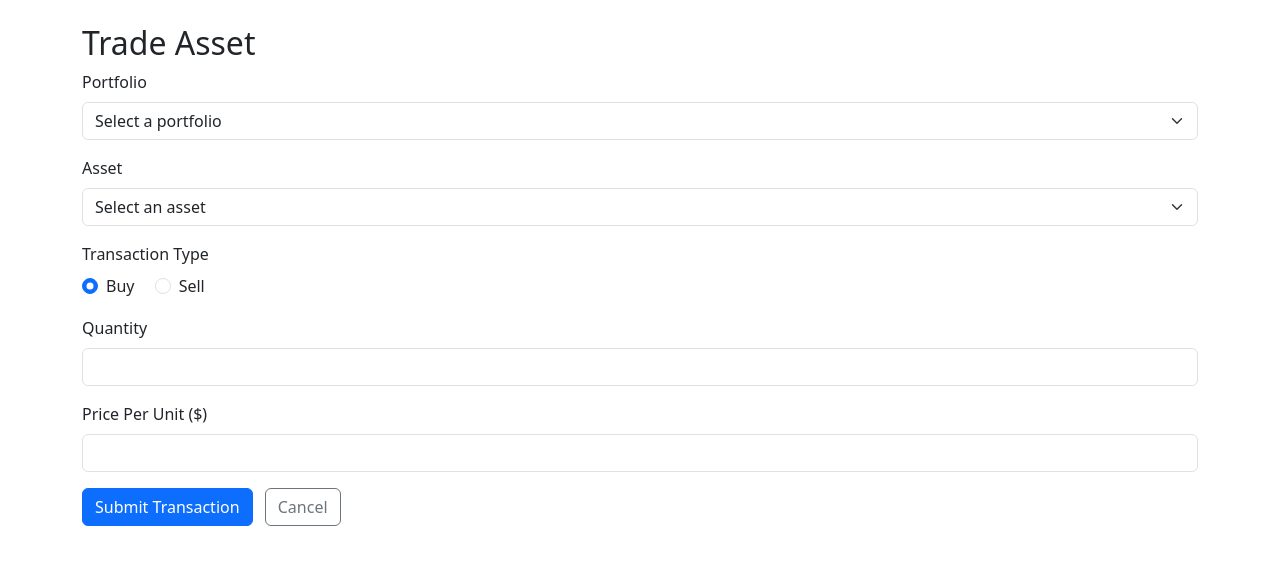
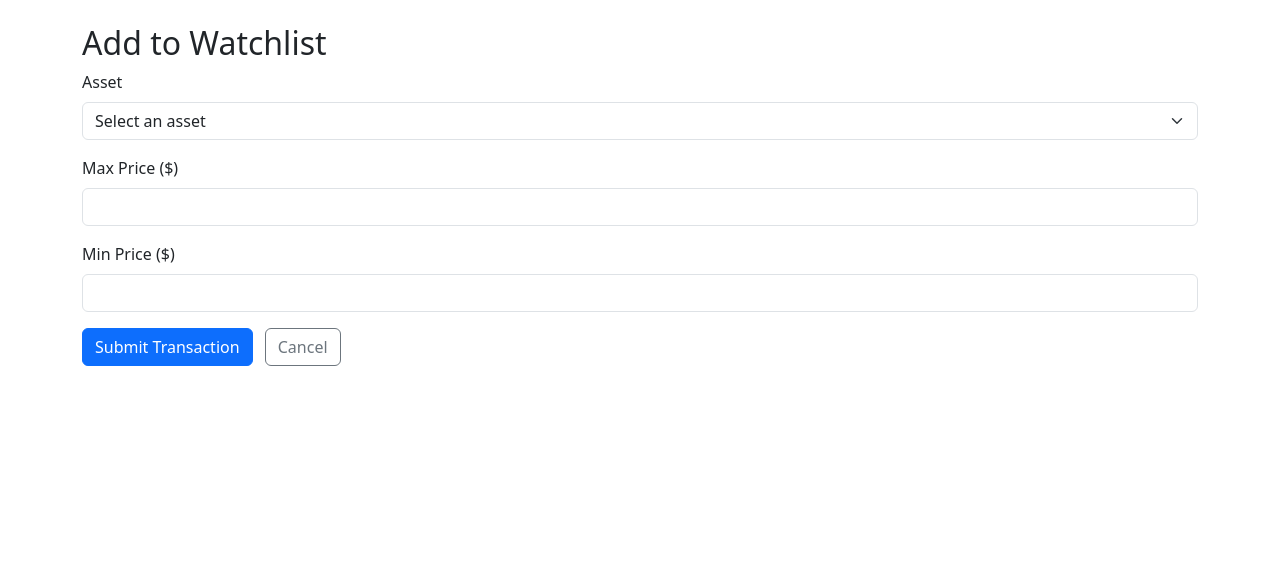
Before and after one commit to dsze247/Investly, a Flask app: template templates/assetaction.html in a window 1280 px wide. Shown: the part 56-621 px from the top of the page. Run offline with Flask 3, Linux system fonts and the light colour scheme; the template is opened without the code that fills it: most values are stand-ins (such as "Sample title", 1, 10 or a date in 2020).

Commit message:
add watchlist trade button

```diff
--- a/app.py
+++ b/app.py
@@ -120,33 +120,43 @@ def app_assetaction():
     if assets == -1:
         assets = []
     if request.method == "GET":
-        preselected = request.args.get("portfolio_id", "")
-        return render_template("assetaction.html", portfolios=portfolios, assets=assets, preselected=preselected)
+        preselected_portfolio = request.args.get("portfolio_id", "")
+        preselected_watchlist = request.args.get("watchlist_id", "")
+        return render_template("assetaction.html", portfolios=portfolios, assets=assets, preselected_portfolio=preselected_portfolio, preselected_watchlist=preselected_watchlist)
     # POST
     portfolio_id = request.form.get("portfolio_id")
+    watchlist_id = request.form.get("watchlist_id")
     asset_id = request.form.get("asset_id")
-    transaction_type = request.form.get("transaction_type")
-    quantity = request.form.get("quantity")
-    price = request.form.get("price")
-    preselected = portfolio_id or ""
-    if not all([portfolio_id, asset_id, transaction_type, quantity, price]):
-        return render_template("assetaction.html", portfolios=portfolios, assets=assets, preselected=preselected, error="All fields are required.")
-    try:
-        quantity = float(quantity)
-        price = float(price)
-    except ValueError:
-        return render_template("assetaction.html", portfolios=portfolios, assets=assets, preselected=preselected, error="Invalid quantity or price.")
-    if quantity <= 0 or price <= 0:
-        return render_template("assetaction.html", portfolios=portfolios, assets=assets, preselected=preselected, error="Quantity and price must be greater than 0.")
-    if transaction_type == "Sell":
-        current_qty = get_holding_quantity(int(portfolio_id), int(asset_id))
-        if quantity > current_qty:
-            return render_template("assetaction.html", portfolios=portfolios, assets=assets, preselected=preselected,
-                                   error=f"Cannot sell {quantity} — you only hold {current_qty}.")
-    result = add_transaction(int(portfolio_id), int(asset_id), transaction_type, quantity, price)
-    if result == -1:
-        return render_template("assetaction.html", portfolios=portfolios, assets=assets, preselected=preselected, error="Transaction failed. Please try again.")
-    return redirect(f"/portfoliodetails/{portfolio_id}")
+    preselected = portfolio_id or watchlist_id or ""
+    if portfolio_id:
+        transaction_type = request.form.get("transaction_type")
+        quantity = request.form.get("quantity")
+        price = request.form.get("price")
+        if not all([portfolio_id, asset_id, transaction_type, quantity, price]):
+            return render_template("assetaction.html", portfolios=portfolios, assets=assets, preselected=preselected, error="All fields are required.")
+        try:
+            quantity = float(quantity)
+            price = float(price)
+        except ValueError:
+            return render_template("assetaction.html", portfolios=portfolios, assets=assets, preselected=preselected, error="Invalid quantity or price.")
+        if quantity <= 0 or price <= 0:
+            return render_template("assetaction.html", portfolios=portfolios, assets=assets, preselected=preselected, error="Quantity and price must be greater than 0.")
+        if transaction_type == "Sell":
+            current_qty = get_holding_quantity(int(portfolio_id), int(asset_id))
+            if quantity > current_qty:
+                return render_template("assetaction.html", portfolios=portfolios, assets=assets, preselected=preselected,
+                                    error=f"Cannot sell {quantity} — you only hold {current_qty}.")
+        result = add_transaction(int(portfolio_id), int(asset_id), transaction_type, quantity, price)
+        if result == -1:
+            return render_template("assetaction.html", portfolios=portfolios, assets=assets, preselected=preselected, error="Transaction failed. Please try again.")
+        return redirect(f"/portfoliodetails/{portfolio_id}")
+    else:
+        max_price = request.form.get("max_price")
+        min_price = request.form.get("min_price")
+        result = add_to_watchlist(watchlist_id, asset_id, max_price, min_price)
+        if result == -1:
+            return render_template("assetaction.html", portfolios=portfolios, assets=assets, preselected=preselected, error="Failed to add watchlist.")
+        return redirect(f"/watchlistdetails/{watchlist_id}")
 
 # portfolio/watchlist action form, create portfolio/watchlist etc
 @app.route("/listaction", methods=["GET", "POST"])
--- a/templates/assetaction.html
+++ b/templates/assetaction.html
@@ -1,19 +1,46 @@
 {% extends "base.html" %}
 
 {% block content %}
-<h2>Trade Asset</h2>
+<h2>{% if preselected_watchlist %}Add to Watchlist{% else %}Trade Asset{% endif %}</h2>
 
 {% if error %}
 <div class="alert alert-danger">{{ error }}</div>
 {% endif %}
 
 <form method="POST" action="/assetaction">
+    {% if preselected_watchlist %}
+    <input type="hidden" name="watchlist_id" value="{{ preselected_watchlist }}">
+
+    <div class="mb-3">
+        <label class="form-label">Asset</label>
+        <select name="asset_id" class="form-select" required>
+            <option value="">Select an asset</option>
+            {% for a in assets %}
+            <option value="{{ a[0] }}">{{ a[1] }} — {{ a[2] }} ({{ a[3] }})</option>
+            {% endfor %}
+        </select>
+    </div>
+
+    <div class="mb-3">
+        <label class="form-label">Max Price ($)</label>
+        <input type="number" name="max_price" class="form-control" step="0.01" min="0">
+    </div>
+
+    <div class="mb-3">
+        <label class="form-label">Min Price ($)</label>
+        <input type="number" name="min_price" class="form-control" step="0.01" min="0">
+    </div>
+
+    {% else %}
+
+    <input type="hidden" name="portfolio_id" value="{{ preselected_portfolio }}">
+
     <div class="mb-3">
         <label class="form-label">Portfolio</label>
         <select name="portfolio_id" class="form-select" required>
             <option value="">Select a portfolio</option>
             {% for p in portfolios %}
-            <option value="{{ p[4] }}" {% if preselected == p[4]|string %}selected{% endif %}>{{ p[0] }}</option>
+            <option value="{{ p[4] }}" {% if preselected_portfolio == p[4]|string %}selected{% endif %}>{{ p[0] }}</option>
             {% endfor %}
         </select>
     </div>
@@ -51,6 +78,7 @@
         <label class="form-label">Price Per Unit ($)</label>
         <input type="number" name="price" class="form-control" step="0.01" min="0.01" required>
     </div>
+    {% endif %}
 
     <button type="submit" class="btn btn-primary">Submit Transaction</button>
     <a href="/dashboard" class="btn btn-outline-secondary ms-2">Cancel</a>
--- a/templates/watchlistdetails.html
+++ b/templates/watchlistdetails.html
@@ -3,6 +3,7 @@
 {% block content %}
 <h2>{{ info[0] }}</h2>
 
+<a href="/assetaction?watchlist_id={{ watchlist_id }}" class="btn btn-success btn-sm">Add</a>
 <a href="/watchlistdetails/{{ watchlist_id }}/delete" class="btn btn-danger btn-sm" onclick="return confirm('Are you sure?')">Delete</a>
 
 <h4 class="mt-4">Watched Assets</h4>
```
